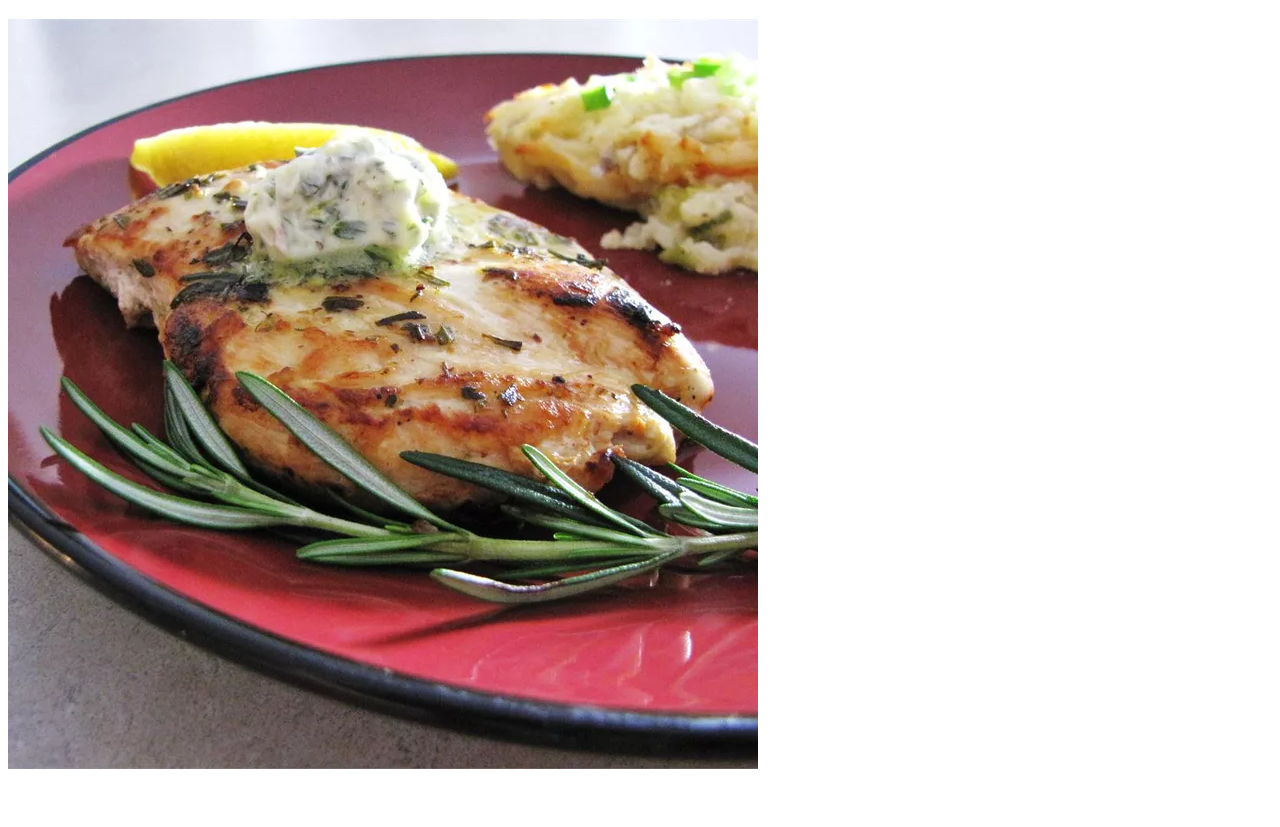
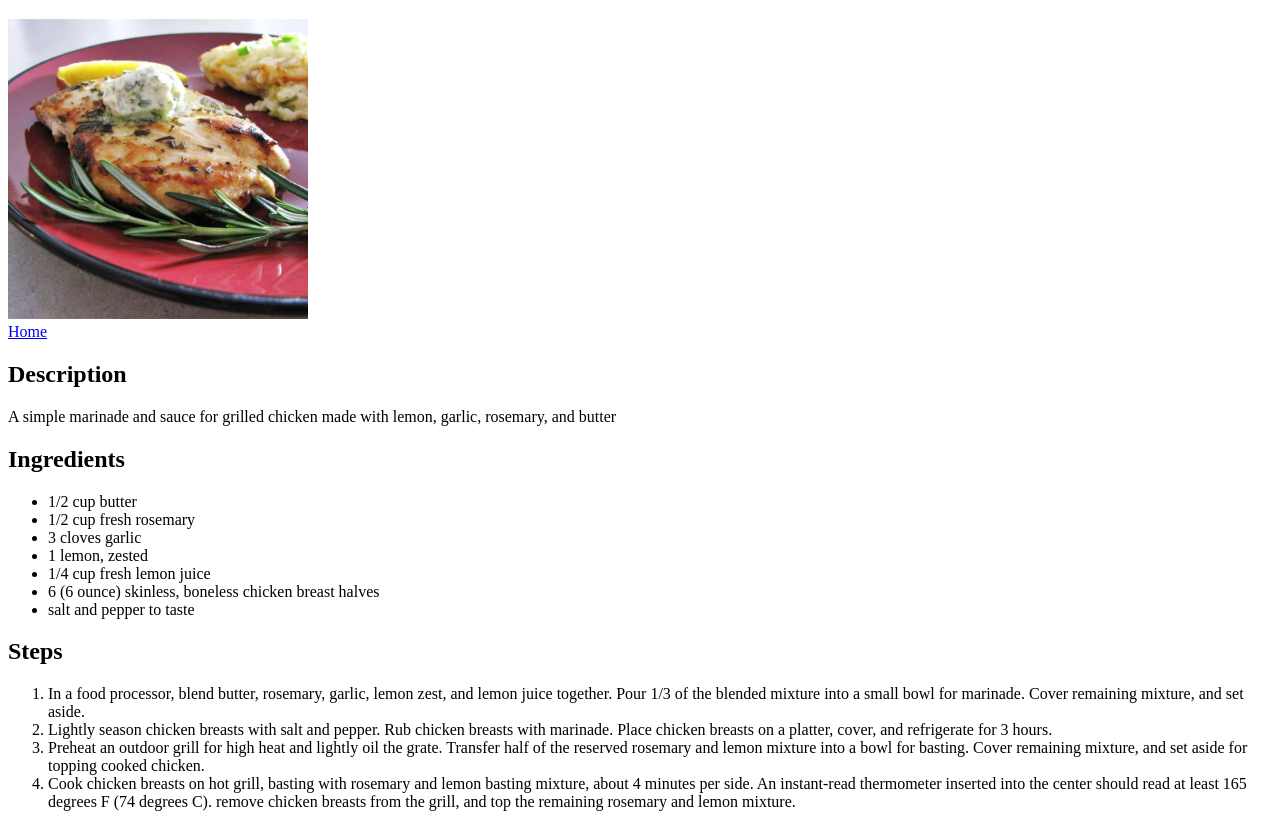
Before and after one commit to BLTWithoutTheBLT/odin-recipes, a plain HTML site: page recipes/rosemary-lemon-grilled-chicken.html in a window 1280 px wide. Shown: the part 61-888 px from the top of the page. Before the commit the page ends 842 px from the top, so only its background shows below. Drawn offline with Linux system fonts and the light colour scheme.

Commit message:
finish rosemary lemon grilled chicken page

```diff
--- a/recipes/rosemary-lemon-grilled-chicken.html
+++ b/recipes/rosemary-lemon-grilled-chicken.html
@@ -6,7 +6,30 @@
 </head>
 <body>
     <h1>Rosemary Lemon Grilled Chicken</h1>
-    <img src="../photos/430174-442b09353c3d4ea4ac0004193b6c779c.webp"/>
+    <img src="../photos/430174-442b09353c3d4ea4ac0004193b6c779c.webp" width="300px" alt="Picture of rosemary lemon grilled chicken"/>
+    <br>
+    <a href="../index.html">Home</a>
+    <h2>Description</h2>
+    <p>A simple marinade and sauce for grilled chicken made with lemon, garlic, rosemary, and butter</p>
+
+    <h2>Ingredients</h2>
+        <ul>
+            <li>1/2 cup butter</li>
+            <li>1/2 cup fresh rosemary</li>
+            <li>3 cloves garlic</li>
+            <li>1 lemon, zested</li>
+            <li>1/4 cup fresh lemon juice</li>
+            <li>6 (6 ounce) skinless, boneless chicken breast halves</li>
+            <li>salt and pepper to taste</li>
+        </ul>
+
+    <h2>Steps</h2>
+        <ol>
+            <li>In a food processor, blend butter, rosemary, garlic, lemon zest, and lemon juice together. Pour 1/3 of the blended mixture into a small bowl for marinade. Cover remaining mixture, and set aside.</li>
+            <li>Lightly season chicken breasts with salt and pepper. Rub chicken breasts with marinade. Place chicken breasts on a platter, cover, and refrigerate for 3 hours.</li>
+            <li>Preheat an outdoor grill for high heat and lightly oil the grate. Transfer half of the reserved rosemary and lemon mixture into a bowl for basting. Cover remaining mixture, and set aside for topping cooked chicken.</li>
+            <li>Cook chicken breasts on hot grill, basting with rosemary and lemon basting mixture, about 4 minutes per side. An instant-read thermometer inserted into the center should read at least 165 degrees F (74 degrees C). remove chicken breasts from the grill, and top the remaining rosemary and lemon mixture.</li>
+        </ol>
 
 </body>
 </html>
```
